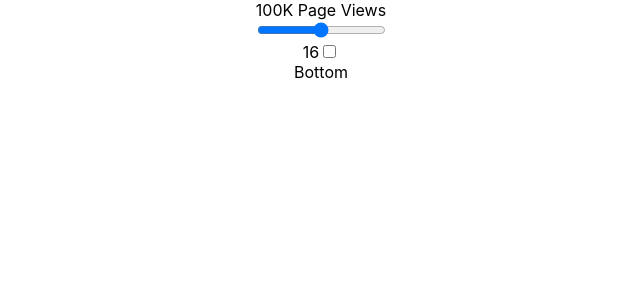
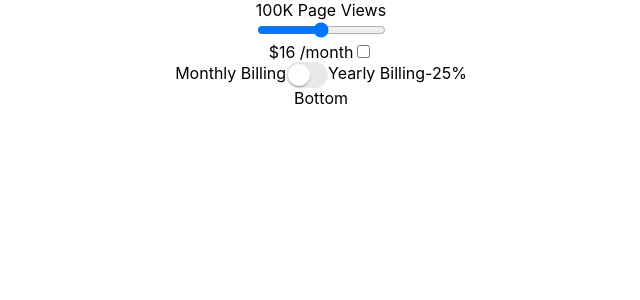
Before and after one commit to Andrew-Neely-82/interactive-pricing-component, a React (Create React App) app: page / in a window 1280 px wide. Shown: the top 300 px of the page, without its empty margins (319-959 px from the left). Built offline with nearby package versions, Linux system fonts and the light colour scheme.

Commit message:
top portion of widget functioning correctly

```diff
--- a/package.json
+++ b/package.json
@@ -3,6 +3,9 @@
   "version": "0.1.0",
   "private": true,
   "dependencies": {
+    "@emotion/react": "^11.11.3",
+    "@emotion/styled": "^11.11.0",
+    "@mui/material": "^5.15.7",
     "@testing-library/jest-dom": "^5.17.0",
     "@testing-library/react": "^13.4.0",
     "@testing-library/user-event": "^13.5.0",
--- a/src/components/widget/top/Top.jsx
+++ b/src/components/widget/top/Top.jsx
@@ -1,3 +1,4 @@
+import IOSSwitch from "./slider/Slider";
 import { useState } from "react";
 
 const pageViews = ["10K", "50K", "100K", "500K", "1M"];
@@ -6,6 +7,9 @@ const monthlyRate = [8, 12, 16, 24, 36];
 const Top = () => {
   const [views, setViews] = useState(pageViews[2]);
   const [rate, setRate] = useState(monthlyRate[2]);
+  const [isChecked, setIsChecked] = useState(false);
+
+  const handleChange = (e) => setIsChecked(e.target.checked);
 
   return (
     <div className="widget-top">
@@ -23,11 +27,16 @@ const Top = () => {
         }}
       />
       <br />
-      <span>{rate}</span>
-
+      <span>${isChecked ? rate - rate * 0.25 : rate}</span>
+      <span> /month</span>
       <label className="switch">
         <input type="checkbox" />
-        <span className="slider"></span>
+        <div className="slider">
+          <span>Monthly Billing</span>
+          <IOSSwitch checked={isChecked} onChange={handleChange} />
+          <span>Yearly Billing</span>
+          <span>-25%</span>
+        </div>
       </label>
     </div>
   );
--- a/src/components/widget/top/slider/Slider.jsx
+++ b/src/components/widget/top/slider/Slider.jsx
@@ -1,5 +1,49 @@
-const Slider = () => {
-  return <input type="range" onChange={(e) => console.log(e)} />;
-};
+import { Switch, styled } from "@mui/material";
 
-export default Slider;
+const IOSSwitch = styled((props) => <Switch focusVisibleClassName=".Mui-focusVisible" disableRipple {...props} />)(({ theme }) => ({
+  width: 42,
+  height: 26,
+  padding: 0,
+  "& .MuiSwitch-switchBase": {
+    padding: 0,
+    margin: 2,
+    transitionDuration: "300ms",
+    "&.Mui-checked": {
+      transform: "translateX(16px)",
+      color: "#fff",
+      "& + .MuiSwitch-track": {
+        backgroundColor: theme.palette.mode === "dark" ? "#2ECA45" : "#65C466",
+        opacity: 1,
+        border: 0,
+      },
+      "&.Mui-disabled + .MuiSwitch-track": {
+        opacity: 0.5,
+      },
+    },
+    "&.Mui-focusVisible .MuiSwitch-thumb": {
+      color: "#33cf4d",
+      border: "6px solid #fff",
+    },
+    "&.Mui-disabled .MuiSwitch-thumb": {
+      color: theme.palette.mode === "light" ? theme.palette.grey[100] : theme.palette.grey[600],
+    },
+    "&.Mui-disabled + .MuiSwitch-track": {
+      opacity: theme.palette.mode === "light" ? 0.7 : 0.3,
+    },
+  },
+  "& .MuiSwitch-thumb": {
+    boxSizing: "border-box",
+    width: 22,
+    height: 22,
+  },
+  "& .MuiSwitch-track": {
+    borderRadius: 26 / 2,
+    backgroundColor: theme.palette.mode === "light" ? "#E9E9EA" : "#39393D",
+    opacity: 1,
+    transition: theme.transitions.create(["background-color"], {
+      duration: 500,
+    }),
+  },
+}));
+
+export default IOSSwitch;
```
Also changed, not shown: 1 other file (tests, documents, lock files or other folders).
